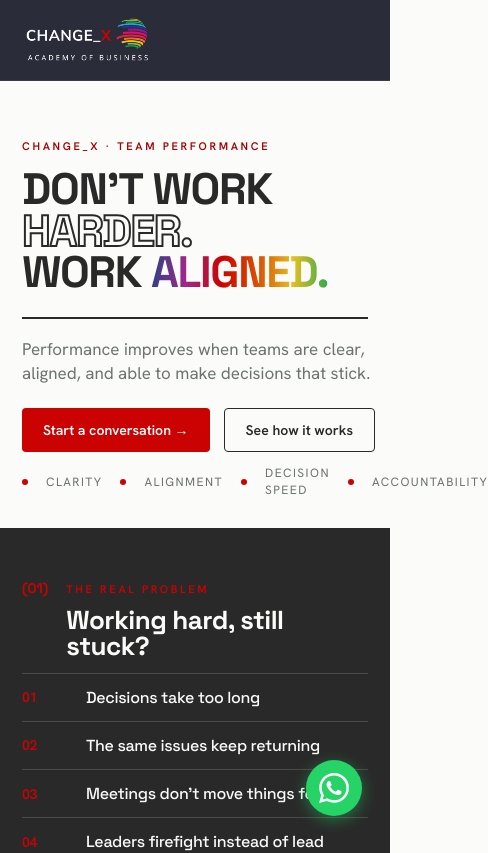
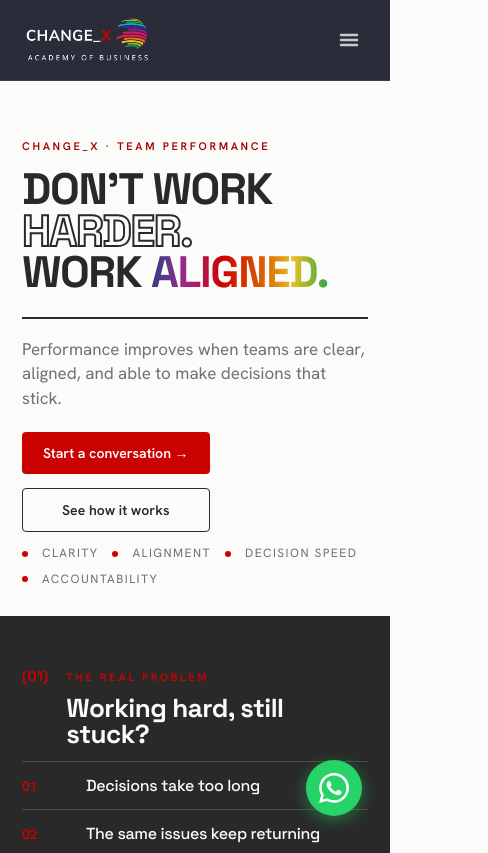
Before and after one commit to mronathan-coder/changex-academy, a Next.js app: page / in a window 390 px wide. Shown: the top 853 px of the page, 488 px wide, since content can reach past the window. Built offline with nearby package versions, Linux system fonts and the light colour scheme.

Commit message:
mobile responsive fixes

```diff
--- a/app/components/Footer.tsx
+++ b/app/components/Footer.tsx
@@ -14,7 +14,7 @@ export default function Footer() {
             <Link href="/what-we-do">What We Do</Link>
             <Link href="/coaching">Coaching</Link>
             <Link href="/insights">Insights</Link>
-            <Link href="#cta">Reach Out To Us</Link>
+            <Link href="/reach-out">Reach Out To Us</Link>
           </div>
         </div>
         <div className="cx-foot-bottom">
--- a/app/components/Header.tsx
+++ b/app/components/Header.tsx
@@ -1,12 +1,17 @@
+"use client";
+import { useState } from "react";
 import Image from "next/image";
 import Link from "next/link";
 
 export default function Header() {
+  const [open, setOpen] = useState(false);
+  const close = () => setOpen(false);
+
   return (
     <header className="cx-header">
       <div className="cx-wrap">
         <nav className="cx-nav">
-          <Link href="/">
+          <Link href="/" onClick={close}>
             <Image src="/logo.png" alt="Change_X — Academy of Business" height={52} width={178} style={{ height: 52, width: "auto" }} priority />
           </Link>
           <div className="cx-navlinks">
@@ -17,8 +22,39 @@ export default function Header() {
             <Link href="/insights" className="cx-nav-insights">Insights</Link>
             <Link href="/reach-out" className="cx-nav-reach">Reach Out</Link>
           </div>
+          <button
+            className="cx-hamburger"
+            onClick={() => setOpen(o => !o)}
+            aria-label={open ? "Close menu" : "Open menu"}
+            aria-expanded={open}
+          >
+            {open ? (
+              <svg width="22" height="22" viewBox="0 0 22 22" fill="none" stroke="currentColor" strokeWidth="2.5" strokeLinecap="round">
+                <line x1="4" y1="4" x2="18" y2="18" />
+                <line x1="18" y1="4" x2="4" y2="18" />
+              </svg>
+            ) : (
+              <svg width="22" height="22" viewBox="0 0 22 22" fill="none" stroke="currentColor" strokeWidth="2.5" strokeLinecap="round">
+                <line x1="3" y1="6" x2="19" y2="6" />
+                <line x1="3" y1="11" x2="19" y2="11" />
+                <line x1="3" y1="16" x2="19" y2="16" />
+              </svg>
+            )}
+          </button>
         </nav>
       </div>
+      {open && (
+        <div className="cx-mobile-menu">
+          <div className="cx-wrap">
+            <Link href="/" className="cx-nav-home" onClick={close}>Home</Link>
+            <Link href="/who-we-are" className="cx-nav-who" onClick={close}>Who We Are</Link>
+            <Link href="/what-we-do" className="cx-nav-what" onClick={close}>What We Do</Link>
+            <Link href="/coaching" className="cx-nav-coaching" onClick={close}>Coaching</Link>
+            <Link href="/insights" className="cx-nav-insights" onClick={close}>Insights</Link>
+            <Link href="/reach-out" className="cx-nav-reach" onClick={close}>Reach Out</Link>
+          </div>
+        </div>
+      )}
     </header>
   );
 }
--- a/app/globals.css
+++ b/app/globals.css
@@ -1,6 +1,6 @@
 @import "tailwindcss";
 
-/* ── Base tokens ── */
+/* â”€â”€ Base tokens â”€â”€ */
 :root {
   --background: #ffffff;
   --foreground: #171717;
@@ -35,14 +35,14 @@ body {
 }
 a { color: inherit; text-decoration: none; }
 
-/* ── Shared layout ── */
+/* â”€â”€ Shared layout â”€â”€ */
 .cx-wrap { max-width: var(--maxw); margin: 0 auto; padding: 0 46px; }
 
-/* ── Typography utilities ── */
+/* â”€â”€ Typography utilities â”€â”€ */
 .cx-display  { font-family: var(--display); font-weight: 700; letter-spacing: -0.03em; line-height: 0.94; }
 .cx-eyebrow  { font-size: 11px; letter-spacing: 0.24em; text-transform: uppercase; font-weight: 600; color: var(--accent-ink); }
 
-/* ── Buttons ── */
+/* â”€â”€ Buttons â”€â”€ */
 .cx-btn {
   display: inline-flex; align-items: center; gap: 9px;
   font-weight: 600; font-size: 14px; padding: 11px 21px;
@@ -55,7 +55,7 @@ a { color: inherit; text-decoration: none; }
 .cx-btn.ghost { background: transparent; color: var(--ink); border: 1.5px solid var(--ink); }
 .cx-btn.ghost:hover { background: var(--ink); color: var(--paper); }
 
-/* ── Header ── */
+/* â”€â”€ Header â”€â”€ */
 .cx-header { position: sticky; top: 0; z-index: 50; background: #2b2c3a; border-bottom: 1px solid rgba(255,255,255,0.08); }
 .cx-nav { display: flex; align-items: center; justify-content: space-between; height: 80px; }
 .cx-navlinks { display: flex; gap: 6px; align-items: center; }
@@ -67,7 +67,7 @@ a { color: inherit; text-decoration: none; }
 .cx-navlinks a.cx-nav-insights:hover { background: #C8B400; color: #1a1a1a; }
 .cx-navlinks a.cx-nav-reach:hover    { background: #6AAF2E; color: #fff; }
 
-/* ── Hero ── */
+/* â”€â”€ Hero â”€â”€ */
 .cx-hero { padding: 52px 0 28px; position: relative; }
 .cx-hero h1 { font-size: clamp(47px, 11.7vw, 182px); font-weight: 700; text-transform: uppercase; font-family: var(--display); letter-spacing: -0.03em; line-height: 0.94; }
 .cx-hero h1 .row   { display: block; overflow: hidden; }
@@ -80,13 +80,13 @@ a { color: inherit; text-decoration: none; }
 .cx-ticker { display: flex; gap: 18px; align-items: center; font-size: 12px; letter-spacing: .12em; text-transform: uppercase; color: var(--ink-soft); }
 .cx-ticker .d { width: 6px; height: 6px; border-radius: 50%; background: var(--accent); flex-shrink: 0; }
 
-/* ── Section shared ── */
+/* â”€â”€ Section shared â”€â”€ */
 .cx-section { padding: 75px 0; position: relative; }
 .cx-label-row { display: flex; align-items: baseline; gap: 18px; margin-bottom: 30px; }
 .cx-label-row .no { font-family: var(--display); font-weight: 700; color: var(--accent); font-size: 14px; }
 .cx-label-row h2 { font-family: var(--display); font-weight: 700; font-size: clamp(26px,3.6vw,48px); letter-spacing: -0.02em; line-height: 1; }
 
-/* ── Problem ── */
+/* â”€â”€ Problem â”€â”€ */
 .cx-prob { background: var(--ink); color: var(--paper); }
 .cx-prob .cx-label-row h2 { color: var(--paper); }
 .cx-prob-list { border-top: 1px solid rgba(246,245,241,.16); }
@@ -96,7 +96,7 @@ a { color: inherit; text-decoration: none; }
 .cx-prob-note { margin-top: 32px; font-family: var(--display); font-weight: 500; font-size: clamp(19px,2.4vw,30px); max-width: 24ch; }
 .cx-prob-note b { color: var(--accent); }
 
-/* ── Approach ── */
+/* â”€â”€ Approach â”€â”€ */
 .cx-split { display: grid; grid-template-columns: 0.9fr 1.1fr; gap: 60px; align-items: start; }
 .cx-ph { position: relative; border: 1px solid var(--line); overflow: hidden; background: repeating-linear-gradient(135deg,#eceae3 0 13px,transparent 13px 26px),#f0eee7; }
 .cx-ph .tag { position: absolute; left: 14px; bottom: 14px; font-family: ui-monospace,monospace; font-size: 11.5px; color: var(--accent-ink); background: var(--paper); border: 1px solid var(--line); padding: 6px 10px; }
@@ -107,7 +107,7 @@ a { color: inherit; text-decoration: none; }
 .cx-step h4 { font-family: var(--display); font-weight: 600; font-size: 20px; margin-bottom: 6px; }
 .cx-step p { color: var(--ink-soft); font-size: 15px; max-width: 48ch; }
 
-/* ── Engagements ── */
+/* â”€â”€ Engagements â”€â”€ */
 .cx-eng-row { display: grid; grid-template-columns: 120px 1fr auto; gap: 30px; align-items: center; padding: 26px 4px; border-top: 1px solid var(--line); transition: background .25s, padding .25s; }
 .cx-eng-row:last-child { border-bottom: 1px solid var(--line); }
 .cx-eng-row:hover { background: #efede6; padding-left: 16px; padding-right: 16px; }
@@ -118,7 +118,7 @@ a { color: inherit; text-decoration: none; }
 .cx-eng-row:hover .go { transform: translateX(6px); }
 .cx-section-ink .cx-eng-row:hover { background: transparent !important; }
 
-/* ── Results ── */
+/* â”€â”€ Results â”€â”€ */
 .cx-results { background: var(--accent); color: #fff; }
 .cx-results .cx-label-row h2 { color: #fff; }
 .cx-results .cx-eyebrow { color: #ffe6dd; }
@@ -128,13 +128,13 @@ a { color: inherit; text-decoration: none; }
 .cx-res .ico { font-family: var(--display); font-weight: 700; font-size: 30px; }
 .cx-res .lbl { margin-top: 10px; font-size: 14px; font-weight: 500; }
 
-/* ── CTA ── */
+/* â”€â”€ CTA â”€â”€ */
 .cx-cta { text-align: center; padding: 100px 0; }
 .cx-cta h2 { font-family: var(--display); font-weight: 700; font-size: clamp(35px,6vw,90px); letter-spacing: -0.03em; line-height: 0.95; max-width: 14ch; margin: 0 auto; text-transform: uppercase; }
 .cx-cta h2 .acc { color: var(--accent); }
 .cx-cta p { font-size: 17px; color: var(--ink-soft); max-width: 46ch; margin: 20px auto 28px; }
 
-/* ── Footer ── */
+/* â”€â”€ Footer â”€â”€ */
 .cx-footer { background: var(--ink); color: #b6b2a8; padding: 46px 0 28px; }
 .cx-foot-top { display: flex; justify-content: space-between; flex-wrap: wrap; gap: 25px; padding-bottom: 26px; border-bottom: 1px solid rgba(246,245,241,.14); }
 .cx-foot-links { display: flex; gap: 32px; flex-wrap: wrap; }
@@ -142,7 +142,7 @@ a { color: inherit; text-decoration: none; }
 .cx-foot-links a:hover { color: #fff; }
 .cx-foot-bottom { margin-top: 17px; font-size: 12px; color: #79756c; }
 
-/* ── Interior pages ── */
+/* â”€â”€ Interior pages â”€â”€ */
 .cx-page-h { font-family: var(--display); font-weight: 300; font-size: clamp(38px,5.5vw,76px); letter-spacing: -0.03em; line-height: 1.0; color: var(--ink); }
 .cx-page-h-dark { color: #fff; }
 .cx-divider { width: 40px; height: 2px; margin-top: 18px; background: var(--line); }
@@ -179,7 +179,7 @@ a { color: inherit; text-decoration: none; }
   .cx-icon-grid { grid-template-columns: 1fr; }
 }
 
-/* ── Hero word entrance animation ── */
+/* â”€â”€ Hero word entrance animation â”€â”€ */
 @keyframes cx-word-in {
   from { opacity: 0; transform: translateY(12px); }
   to   { opacity: 1; transform: translateY(0); }
@@ -193,12 +193,45 @@ a { color: inherit; text-decoration: none; }
   animation-iteration-count: 1;
 }
 
-/* ── Floating WhatsApp button ── */
+/* â”€â”€ Hamburger & mobile menu â”€â”€ */
+.cx-hamburger {
+  display: none;
+  background: transparent;
+  border: none;
+  cursor: pointer;
+  padding: 8px;
+  color: rgba(255,255,255,0.75);
+  line-height: 0;
+  flex-shrink: 0;
+}
+.cx-mobile-menu {
+  background: #2b2c3a;
+  border-top: 1px solid rgba(255,255,255,0.08);
+  padding: 10px 0 16px;
+}
+.cx-mobile-menu .cx-wrap { display: flex; flex-direction: column; gap: 2px; }
+.cx-mobile-menu a {
+  display: block;
+  font-size: 14px;
+  font-weight: 500;
+  color: rgba(255,255,255,0.65);
+  border-radius: 6px;
+  padding: 11px 14px;
+  transition: background .2s, color .2s;
+}
+.cx-mobile-menu a.cx-nav-home:hover     { background: #7B3FA0; color: #fff; }
+.cx-mobile-menu a.cx-nav-who:hover      { background: #C0272D; color: #fff; }
+.cx-mobile-menu a.cx-nav-what:hover     { background: #E04E1A; color: #fff; }
+.cx-mobile-menu a.cx-nav-coaching:hover { background: #E8760A; color: #fff; }
+.cx-mobile-menu a.cx-nav-insights:hover { background: #C8B400; color: #1a1a1a; }
+.cx-mobile-menu a.cx-nav-reach:hover    { background: #6AAF2E; color: #fff; }
+
+/* â”€â”€ Floating WhatsApp button â”€â”€ */
 .cx-wa-float { position: fixed; bottom: 28px; right: 28px; z-index: 200; width: 56px; height: 56px; border-radius: 50%; background: #25D366; display: flex; align-items: center; justify-content: center; box-shadow: 0 4px 16px rgba(37,211,102,0.4); transition: transform .2s, box-shadow .2s; }
 .cx-wa-float:hover { transform: scale(1.1); box-shadow: 0 6px 22px rgba(37,211,102,0.55); }
 .cx-wa-float svg { width: 30px; height: 30px; fill: #fff; }
 
-/* ── What We Do cards ── */
+/* â”€â”€ What We Do cards â”€â”€ */
 .cx-wwd-card { border-top: 1px solid var(--line); padding: 36px 0; }
 .cx-wwd-card:last-of-type { border-bottom: 1px solid var(--line); }
 .cx-wwd-card-head { display: flex; align-items: baseline; gap: 28px; margin-bottom: 20px; }
@@ -207,10 +240,10 @@ a { color: inherit; text-decoration: none; }
 .cx-wwd-card-head .sub { font-size: 14px; color: var(--ink-soft); margin-top: 4px; }
 .cx-wwd-bullets { list-style: none; display: grid; grid-template-columns: 1fr 1fr; gap: 10px 40px; padding-left: 148px; }
 .cx-wwd-bullets li { font-size: 15px; color: var(--ink-soft); line-height: 1.5; padding-left: 18px; position: relative; }
-.cx-wwd-bullets li::before { content: "→"; position: absolute; left: 0; color: var(--accent); font-size: 13px; }
+.cx-wwd-bullets li::before { content: "â†’"; position: absolute; left: 0; color: var(--accent); font-size: 13px; }
 .cx-wwd-note { margin-top: 18px; padding-left: 148px; font-size: 13px; color: var(--ink-soft); font-style: italic; }
 
-/* ── Insights article rows ── */
+/* â”€â”€ Insights article rows â”€â”€ */
 .cx-article-row { display: grid; grid-template-columns: 200px 1fr auto; gap: 30px; align-items: center; padding: 28px 4px; border-top: 1px solid var(--line); text-decoration: none; color: inherit; transition: background .25s, padding .25s; }
 .cx-article-row:last-of-type { border-bottom: 1px solid var(--line); }
 .cx-article-row:hover { background: #efede6; padding-left: 16px; padding-right: 16px; }
@@ -221,9 +254,10 @@ a { color: inherit; text-decoration: none; }
 .cx-article-row .go { font-size: 23px; color: var(--accent); transition: transform .25s; }
 .cx-article-row:hover .go { transform: translateX(6px); }
 
-/* ── Responsive ── */
+/* â”€â”€ Responsive â”€â”€ */
 @media(max-width:980px) {
   .cx-navlinks { display: none; }
+  .cx-hamburger { display: flex; align-items: center; justify-content: center; }
   .cx-split { grid-template-columns: 1fr; gap: 36px; }
   .cx-res-grid { grid-template-columns: 1fr 1fr; }
   .cx-res:nth-child(5n) { border-right: 1px solid rgba(255,255,255,.3); }
@@ -231,6 +265,8 @@ a { color: inherit; text-decoration: none; }
   .cx-eng-row { grid-template-columns: 90px 1fr auto; gap: 18px; }
   .cx-hero-foot { grid-template-columns: 1fr; }
   .cx-hero-foot .right { align-items: flex-start; }
+  .cx-hero-foot .lede { max-width: 100%; }
+  .cx-ticker { flex-wrap: wrap; gap: 8px 14px; }
   .cx-wwd-bullets { grid-template-columns: 1fr; padding-left: 0; }
   .cx-wwd-note { padding-left: 0; }
   .cx-wwd-card-head { flex-direction: column; gap: 6px; }
@@ -244,4 +280,9 @@ a { color: inherit; text-decoration: none; }
   .cx-res { border-right: none !important; }
   .cx-article-row { grid-template-columns: 1fr; }
   .cx-article-row .go { display: none; }
+  .cx-hero-foot .cta { flex-direction: column; }
+  .cx-hero-foot .cta .cx-btn { width: 100%; justify-content: center; }
+  .cx-about-paras p { font-size: 15px !important; line-height: 1.6; }
+  .cx-eng-row { grid-template-columns: 1fr auto; gap: 8px 12px; align-items: start; }
+  .cx-eng-row .dur { grid-column: 1 / -1; }
 }
--- a/app/who-we-are/page.tsx
+++ b/app/who-we-are/page.tsx
@@ -68,7 +68,7 @@ export default function WhoWeAre() {
           </div>
           <div className="cx-split">
             <div style={{ display: "flex", flexDirection: "column", justifyContent: "space-between", alignSelf: "stretch" }}>
-              <div style={{ display: "flex", flexDirection: "column", gap: 14 }}>
+              <div className="cx-about-paras" style={{ display: "flex", flexDirection: "column", gap: 14 }}>
                 <p style={{ fontSize: 19, lineHeight: 1.7, color: "var(--ink-soft)", maxWidth: "44ch" }}>
                   We partner closely with leaders and their teams to address the real
                   challenges that limit performance — unclear priorities, slow
```
Also changed, not shown: .claude/settings.local.json.
